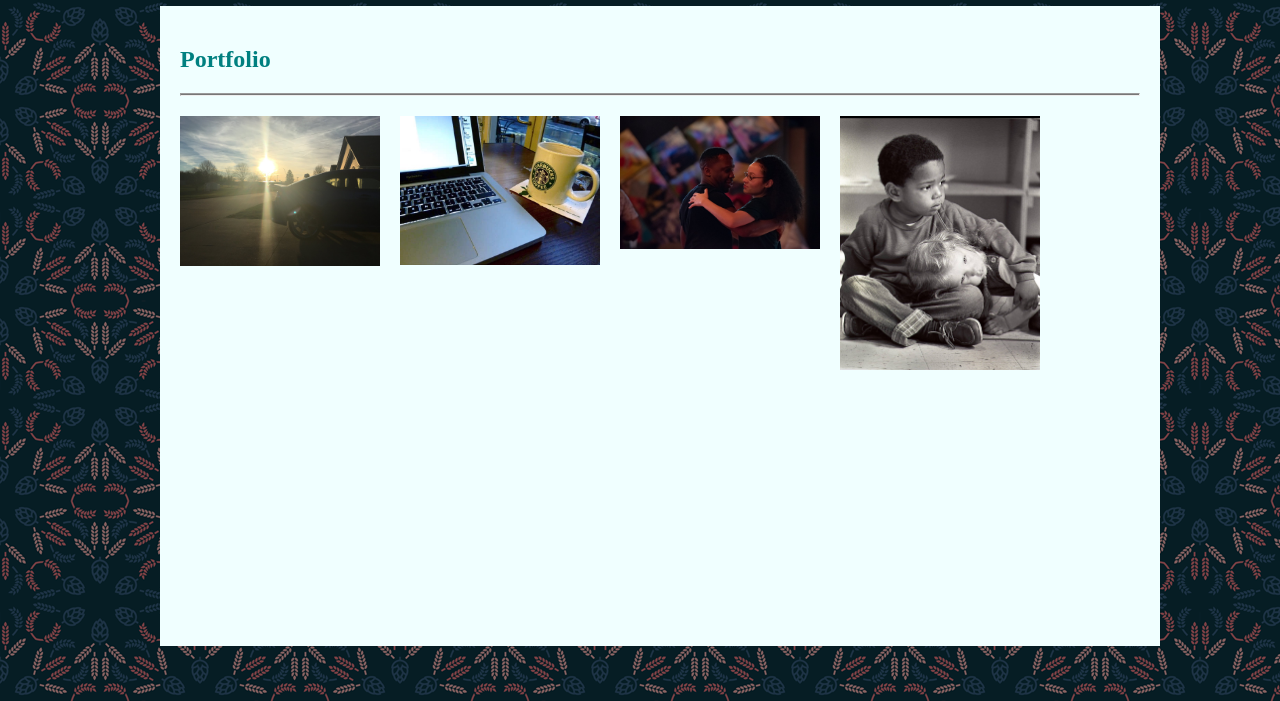
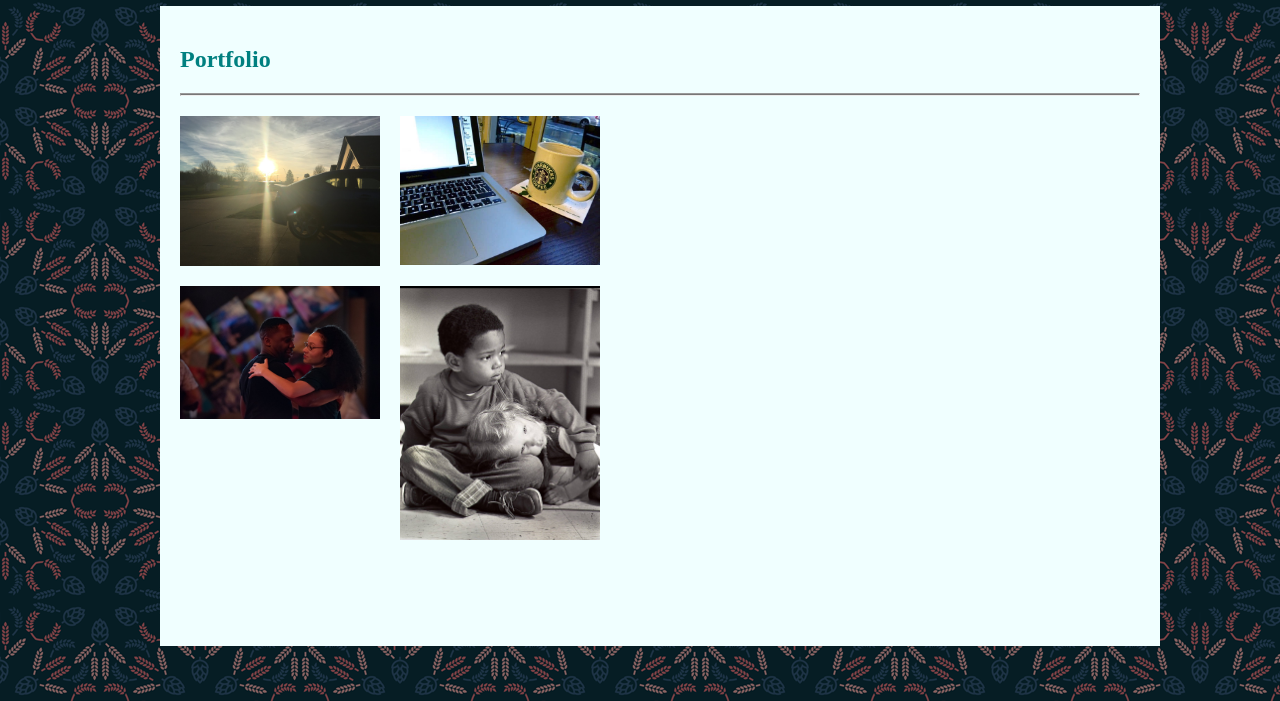
Before and after one commit to dubemelchi/Basic-Portfolio, a plain HTML site: page portfolio.html in a window 1280 px wide. Shown: the part 99-800 px from the top of the page. Drawn offline with Linux system fonts and the light colour scheme.

Commit message:
image postioning

```diff
--- a/assets/css/style.css
+++ b/assets/css/style.css
@@ -135,3 +135,24 @@ hr {
     height: 1px;
 
 }
+
+.img-car {
+    position: relative;
+    left: 0%;
+
+
+}
+
+.img3 {
+    position: relative;
+    top: 170px;
+    right: 440px;
+
+}
+
+.img4 {
+    position: relative;
+    top: 170px;
+    right: 440px;
+
+}
--- a/portfolio.html
+++ b/portfolio.html
@@ -35,13 +35,15 @@
             <h2>Portfolio</h2>
         <hr />
 
-            <img src="assets/images/sunrise.jpg" width="200" alt="my face here">
+            <img src="assets/images/sunrise.jpg" class="img-car"  width="200" alt="my face here">
 
-            <img src="assets/images/coffee.jpg" width="200" alt="">
+            <img src="assets/images/coffee.jpg" class="img2" width="200" alt="">
 
-            <img src="assets/images/dance.jpg" width="200" alt="">
+            <img src="assets/images/dance.jpg" class="img3" width="200" alt="">
 
-            <img src="assets/images/kidz.jpg" width="200" alt="">
+            <img src="assets/images/kidz.jpg" class="img4" width="200" alt="">
+
+
 
         </div>
 
```
